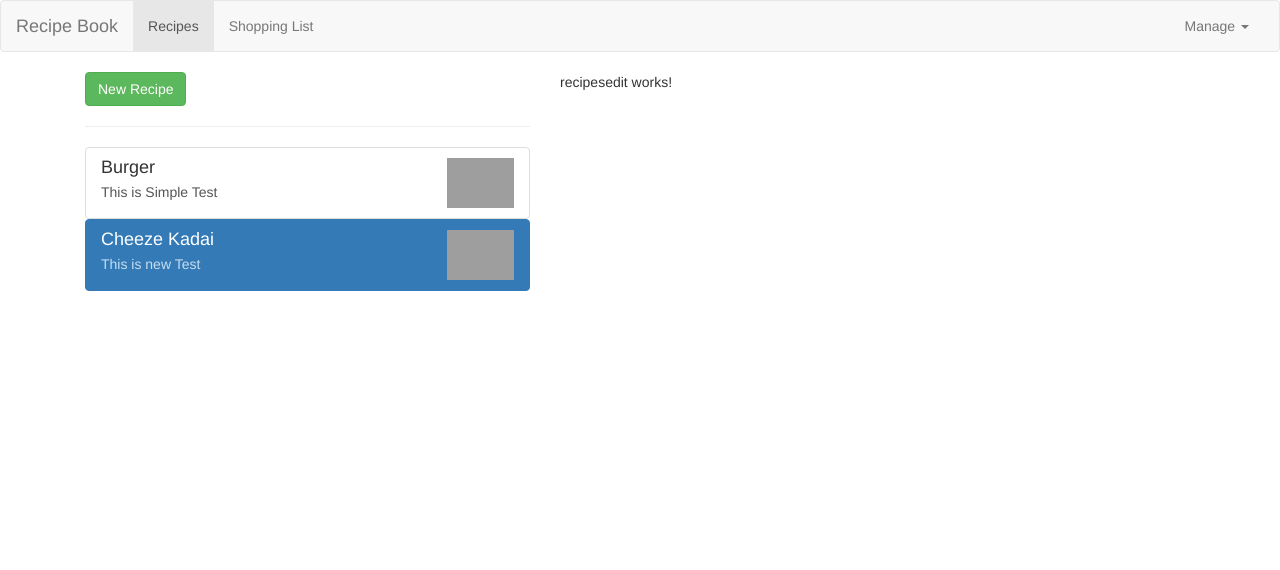
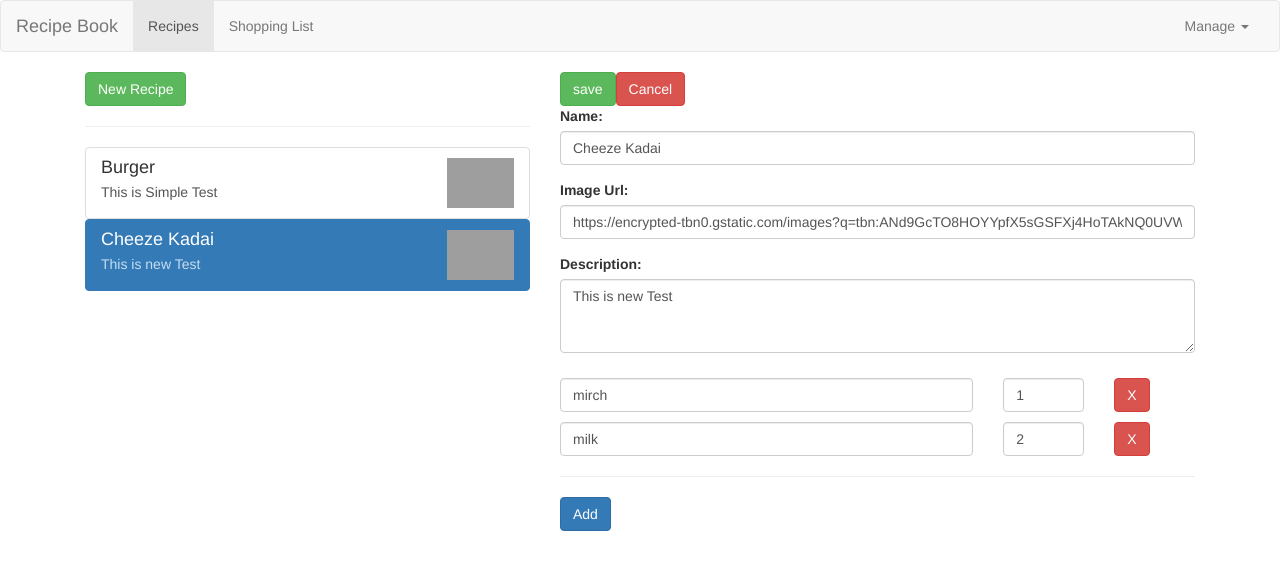
Before and after one commit to kevit-dharmesh-chavda/food-app, an Angular app: page /recipes/1/edit in a window 1280 px wide. Shown: the top 570 px of the page. Built offline with nearby package versions, Linux system fonts and the light colour scheme; grey boxes are pictures that could not be loaded.

Commit message:
fourthcommit

```diff
--- a/src/app/app.module.ts
+++ b/src/app/app.module.ts
@@ -1,5 +1,7 @@
 import { NgModule } from '@angular/core';
 import { BrowserModule } from '@angular/platform-browser';
+import { FormsModule, ReactiveFormsModule } from '@angular/forms';
+
 
 import { AppRoutingModule } from './app-routing.module';
 import { AppComponent } from './app.component';
@@ -11,8 +13,10 @@ import { RecipesItemsComponent } from './recipes/recipes-list/recipes-items/reci
 import { ShoppinglistComponent } from './shoppinglist/shoppinglist.component';
 import { ShoppingeditComponent } from './shoppinglist/shoppingedit/shoppingedit.component';
 import { DropDownDirective } from './shared-folder/dropdown.directive'
-import { ShoppingListService } from './shoppinglist/shopping-list.service'
-import { FormsModule } from '@angular/forms';
+import { ShoppingListService } from './shoppinglist/shopping-list.service';
+import { RecipeseditComponent } from './recipes/recipesedit/recipesedit.component'
+import { RecipesService } from './recipes/recipes.service';
+
 @NgModule({
   declarations: [
     AppComponent,
@@ -23,14 +27,16 @@ import { FormsModule } from '@angular/forms';
     RecipesItemsComponent,
     ShoppinglistComponent,
     ShoppingeditComponent,
-    DropDownDirective
+    DropDownDirective,
+    RecipeseditComponent
   ],
   imports: [
     BrowserModule,
-    AppRoutingModule    ,
+    AppRoutingModule,
+    ReactiveFormsModule,
     FormsModule
   ],
-  providers: [ShoppingListService],
+  providers: [ShoppingListService,RecipesService],
   bootstrap: [AppComponent]
 })
 export class AppModule { }
--- a/src/app/recipes/recipes-details/recipes-details.component.html
+++ b/src/app/recipes/recipes-details/recipes-details.component.html
@@ -20,7 +20,7 @@
             <ul class="dropdown-menu">
                 <li (click)="onAdd()" style="cursor:pointer ;">Shopping List</li>
                 <li routerLink = "edit" style="cursor:pointer ;">Edit List</li>
-                <li style="cursor:pointer ;">Delete List</li>
+                <li style="cursor:pointer;" (click)="onDelete()">Delete List</li>
             </ul>
         </div>
     </div>
--- a/src/app/recipes/recipes-details/recipes-details.component.ts
+++ b/src/app/recipes/recipes-details/recipes-details.component.ts
@@ -22,6 +22,9 @@ export class RecipesDetailsComponent implements OnInit {
 
 
   }
+  onDelete(){
+    this.recipesService.deleteRecipe(this.id);
+  }
 
   onAdd(){
    this.recipesService.addingridianttoshopping(this.passrecipedetails.ingridiant) ;
--- a/src/app/recipes/recipes.component.ts
+++ b/src/app/recipes/recipes.component.ts
@@ -1,11 +1,12 @@
 import { Component, OnInit } from '@angular/core';
+import { RecipesService } from './recipes.service';
 
-import { RecipesService } from './recipes.service';
+
 @Component({
   selector: 'app-recipes',
   templateUrl: './recipes.component.html',
   styleUrls: ['./recipes.component.css'],
-  providers : [RecipesService]
+
 })
 export class RecipesComponent implements OnInit {
 
--- a/src/app/recipes/recipes.service.ts
+++ b/src/app/recipes/recipes.service.ts
@@ -22,4 +22,13 @@ export class RecipesService{
   addingridianttoshopping(ingrdiant : ingrediant[]){
     this.shppingservice.addIngridiantsfromrecipe(ingrdiant);
    }
+   updaterecipe(index:number,recipe:Recipe){
+       this.recipes[index]=recipe;
+   }
+   addNewRecipe(recipe:Recipe){
+    this.recipes.push(recipe);
+   }
+   deleteRecipe(index:number){
+    this.recipes.splice(index,1);
+   }
 }
--- a/src/app/recipes/recipesedit/recipesedit.component.html
+++ b/src/app/recipes/recipesedit/recipesedit.component.html
@@ -1 +1,62 @@
-<p>recipesedit works!</p>
+
+<div class="row">
+    <div class="col-xs-12">
+        <form action="" [formGroup]="recipeform">
+            <div class="row">
+                <div class="col-xs-12">
+
+                         <button type="button"  class="btn btn-success" (click)="onSubmit()" [disabled]="!recipeform.valid">save</button>
+                         <button class="btn btn-danger" (click)="onClear()">Cancel</button>
+
+                </div>
+            </div>
+            <div class="row">
+                <div class="col-xs-12">
+                    <div class="form-group">
+                        <label for="name">Name:</label>
+                        <input type="text" class="form-control"  formControlName=name>
+                    </div>
+                </div>
+            </div>
+            <div class="row">
+                <div class="col-xs-12">
+                    <div class="form-group">
+                        <label for="url">Image Url:</label>
+                        <input type="url" class="form-control"  formControlName=imagepath>
+                    </div>
+                </div>
+            </div>
+            <div class="row">
+                <div class="col-xs-12">
+                    <div class="form-group">
+                        <label for="Description">Description:</label>
+                        <textarea id="description" cols="30" rows="3" class="form-control" formControlName=description>
+                        </textarea>
+                    </div>
+                </div>
+            </div>
+            <div class="row">
+                <div class="col-xs-12" formArrayName="ingridiant">
+                    <div class="row"
+                    *ngFor="let control of getArray(); let i = index"
+                    [formGroupName]="i"
+                     style="margin-top: 10px;"
+                    >
+                         <div class="col-xs-8">
+                            <input type="text" class="form-control" formControlName=name>
+                        </div>
+                        <div class="col-xs-2">
+                            <input type="number" class="form-control" formControlName=amount>
+                        </div>
+                        <div class="col-xs-2">
+                            <button class="btn btn-danger" (click)="deleteIngrediant(i)">X</button>
+                        </div>
+
+                    </div>
+                    <hr>
+                    <button class="btn btn-primary" type="button" (click)="addIngrdiant()">Add</button>
+                </div>
+            </div>
+        </form>
+    </div>
+</div>
--- a/src/app/recipes/recipesedit/recipesedit.component.ts
+++ b/src/app/recipes/recipesedit/recipesedit.component.ts
@@ -1,16 +1,20 @@
 import { Component, OnInit } from '@angular/core';
-import { ActivatedRoute, Params } from '@angular/router';
-
+import { FormArray, FormControl, FormGroup, Validators } from '@angular/forms';
+import { ActivatedRoute, Params, Route, Router } from '@angular/router';
+import { RecipesService } from '../recipes.service';
 
 @Component({
   selector: 'app-recipesedit',
   templateUrl: './recipesedit.component.html',
-  styleUrls: ['./recipesedit.component.css']
-})
+  styleUrls: ['./recipesedit.component.css'],
+
+  })
 export class RecipeseditComponent implements OnInit {
   editOrNot: boolean = false;
   id: number;
-  constructor(private routes: ActivatedRoute) { }
+  recipeform: FormGroup;
+
+  constructor(private routes: ActivatedRoute,private recipe:RecipesService, private route:Router) { }
 
   ngOnInit(): void {
     this.routes.params.subscribe((params: Params) => {
@@ -21,8 +25,67 @@ export class RecipeseditComponent implements OnInit {
       else {
         this.editOrNot = false;
       }
-      console.log(this.editOrNot)
+      this.initiate();
+       })
+  }
+
+  onSubmit(){
+      if(this.editOrNot){
+        this.recipe.updaterecipe(this.id,this.recipeform.value);
+
+      }
+      else{
+        this.recipe.addNewRecipe(this.recipeform.value);
+      }
+      this.onClear();
+
+  }
+   onClear(){
+     this.route.navigate(['../'],{relativeTo:this.routes})
+   }
+
+
+  addIngrdiant(){
+      (<FormArray>this.recipeform.get('ingridiant')).push(
+        new FormGroup({
+          'name':new FormControl(null,Validators.required),
+          'amount':new FormControl(null,[Validators.required,Validators.pattern(/^[1-9]+[0-9]*$/)])
+        })
+      )
+  }
+  initiate() {
+   let recipename = '';
+   let recipeUrl = '';
+   let recipeDescription ='';
+   let ingrediant = new FormArray([])
+    if (this.editOrNot) {
+      recipename = this.recipe.getRecipe(this.id).name;
+      recipeDescription = this.recipe.getRecipe(this.id).description;
+      recipeUrl = this.recipe.getRecipe(this.id).imagepath;
+
+            for(let oneingrediant of this.recipe.getRecipe(this.id).ingridiant){
+             ingrediant.push(
+                 new FormGroup({
+                  'name': new FormControl(oneingrediant.name,Validators.required),
+                  'amount':new FormControl(oneingrediant.amount,[Validators.required,Validators.pattern(/^[1-9]+[0-9]*$/)])
+                 })
+              )
+            }
+
+    }
+    this.recipeform = new FormGroup({
+       'name':new FormControl(recipename,Validators.required),
+       'imagepath':new FormControl(recipeUrl,Validators.required),
+        'description':new FormControl(recipeDescription,Validators.required),
+        'ingridiant': ingrediant,
+
     })
   }
+  getArray(){
+    return  (<FormArray>this.recipeform.get('ingridiant')).controls;
 
+  }
+  deleteIngrediant(index:number){
+          (<FormArray>this.recipeform.get('ingridiant')).removeAt(index)
+  }
 }
--- a/src/app/shoppinglist/shopping-list.service.ts
+++ b/src/app/shoppinglist/shopping-list.service.ts
@@ -23,5 +23,8 @@ export class ShoppingListService {
     updatedIngrediant(index:number, ingridiant:ingrediant){
           this.ingridiant[index] = ingridiant;
     }
-
+    deleteItem(){
+       this.ingridiant.splice(this.index,1);
+       return this.ingridiant;
+    }
 }
--- a/src/app/shoppinglist/shoppingedit/shoppingedit.component.html
+++ b/src/app/shoppinglist/shoppingedit/shoppingedit.component.html
@@ -17,8 +17,8 @@
          <div class="row">
             <div class="col-xs-12">
                 <button class="btn btn-success" type="submit" [disabled]="f.invalid">{{editmode?'Update':'Add'}}</button>
-                <button class="btn btn-danger" type="button">Delete</button>
-                <button class="btn btn-primary" type="button">Clear</button>
+                <button class="btn btn-danger" type="button" (click)="onDelete()"[disabled]="!editmode">Delete</button>
+                <button class="btn btn-primary" type="button" (click)="onClear()">Clear</button>
             </div>
          </div>
        </form>
--- a/src/app/shoppinglist/shoppingedit/shoppingedit.component.ts
+++ b/src/app/shoppinglist/shoppingedit/shoppingedit.component.ts
@@ -42,4 +42,12 @@ export class ShoppingeditComponent implements OnInit {
     }
     this.form.reset();
   }
+
+   onClear(){
+    this.form.reset();
+    this.editmode = false
+   }
+   onDelete(){
+       this.shoppinglistservice.deleteItem()
+   }
 }
```
